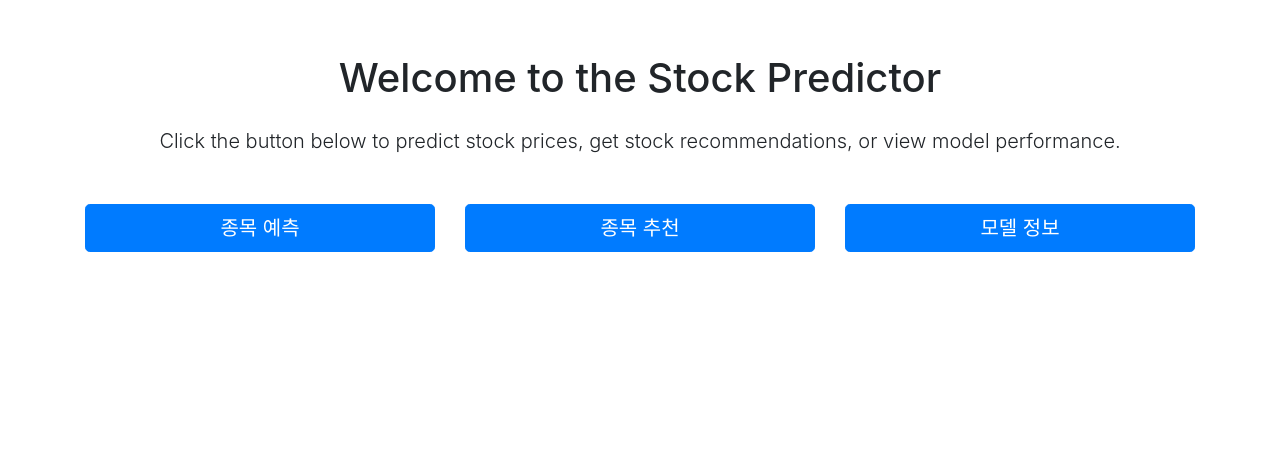
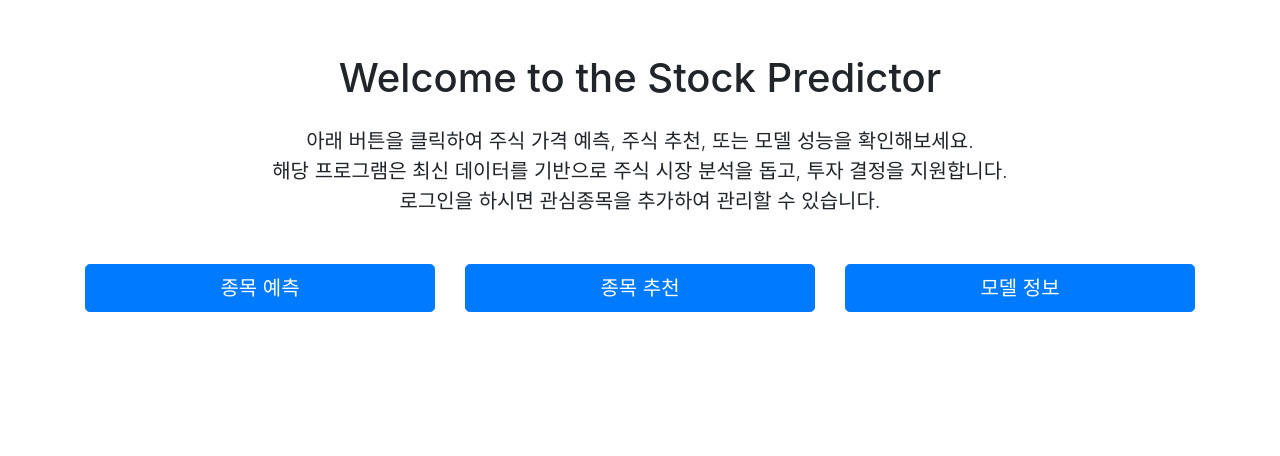
Before and after one commit to 0jjuni/stock_predictor, a Django app: page / in a window 1280 px wide. Shown: the part 54-510 px from the top of the page. Run offline with Django 5.2, Linux system fonts and the light colour scheme; parts of the project's set-up code (start-up, migrations or seed data) failed here and were passed over; some libraries are stand-ins or nearby versions.

Commit message:
설명 추가

```diff
--- a/base/templates/base/home.html
+++ b/base/templates/base/home.html
@@ -5,7 +5,7 @@
 {% block content %}
 <div class="container text-center my-5">
     <h1 class="mb-4">Welcome to the Stock Predictor</h1>
-    <p class="lead mb-5">Click the button below to predict stock prices, get stock recommendations, or view model performance.</p>
+    <p class="lead mb-5">아래 버튼을 클릭하여 주식 가격 예측, 주식 추천, 또는 모델 성능을 확인해보세요.<br>해당 프로그램은 최신 데이터를 기반으로 주식 시장 분석을 돕고, 투자 결정을 지원합니다.<br>로그인을 하시면 관심종목을 추가하여 관리할 수 있습니다.</p>
 
     <!-- 버튼 컨테이너 -->
     <div class="row justify-content-center">
--- a/recommendation/templates/recommendation/recommendation_list.html
+++ b/recommendation/templates/recommendation/recommendation_list.html
@@ -7,7 +7,7 @@
 
 <!-- 설명 추가 -->
 <p class="description text-center mb-4">
-    해당 추천 종목은 모델이 코스피 종목들에 대해 하루 뒤 5% 이상 오를 것이라고 예측한 종목입니다.
+    해당 추천 종목은 모델이 코스피 종목들에 대해 하루 뒤 5% 이상 오를 것이라고 예측한 종목입니다. 해당 종목을 클릭하면 종목 뉴스와 공시를 확인할 수 있습니다.
 </p>
 
 <!-- 추천 종목을 버튼 형태로 2개씩 한 줄에 표시 -->
```
